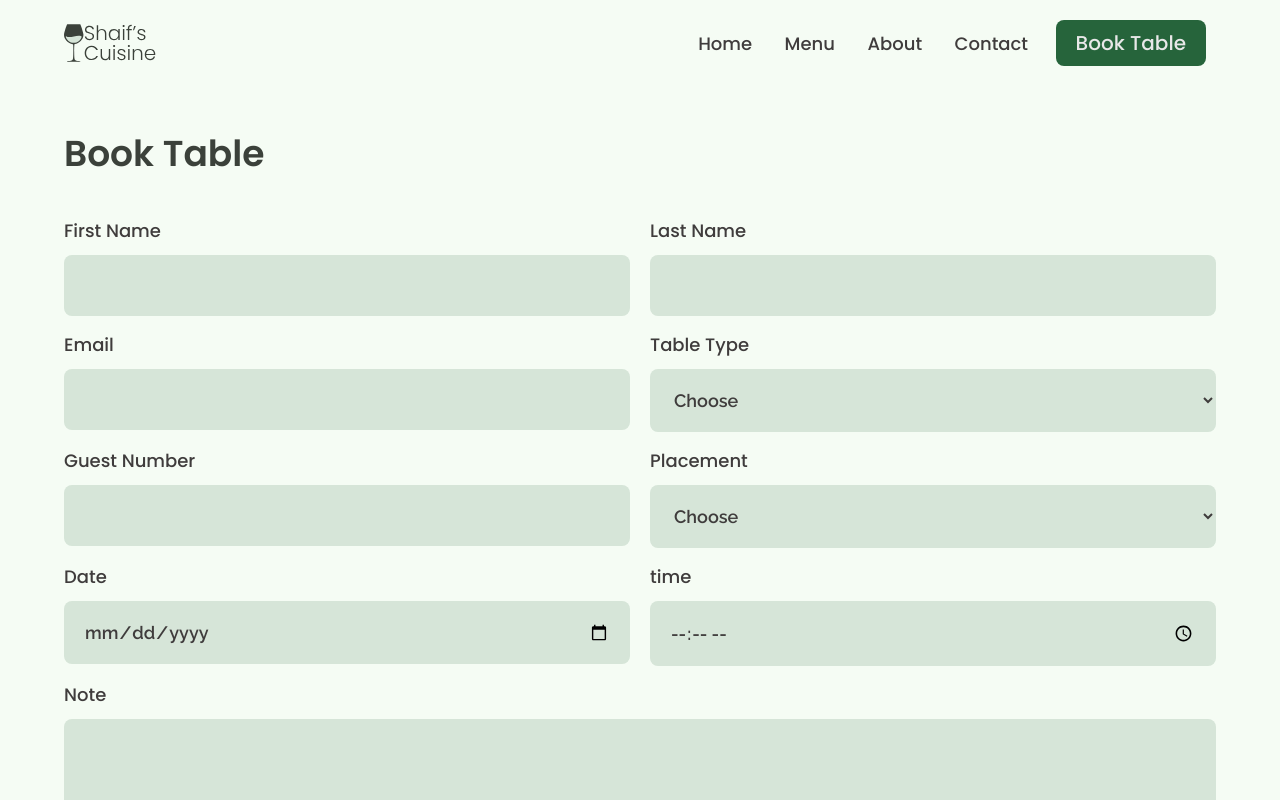
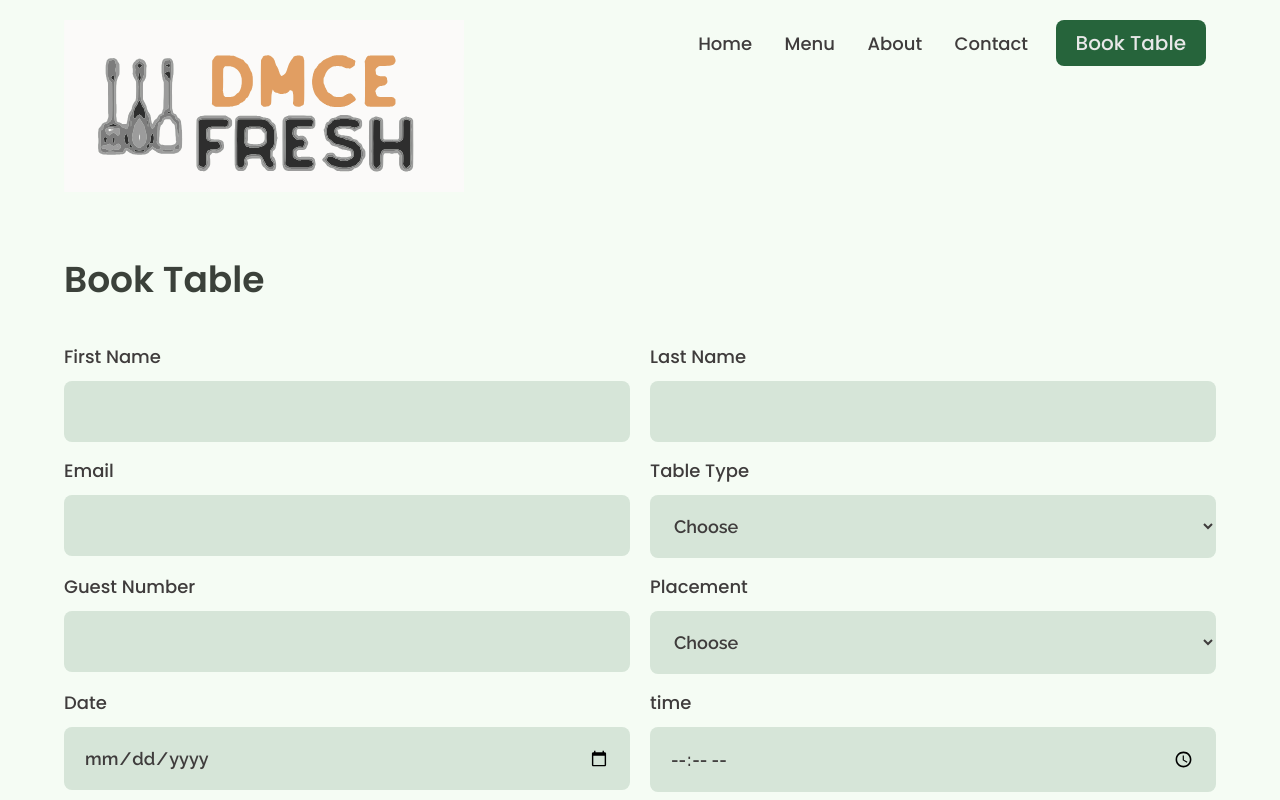
Before and after one commit to Vaibhav12301/Restaurant-website, a plain HTML site: page booking.html in a window 1280 px wide. Shown: the top 800 px of the page. Drawn offline with nearby package versions, Linux system fonts and the light colour scheme.

Commit message:
Update booking.html
made some minor changes

```diff
--- a/booking.html
+++ b/booking.html
@@ -6,7 +6,7 @@
   <meta http-equiv="X-UA-Compatible" content="IE=edge">
   <meta name="viewport" content="width=device-width, initial-scale=1.0">
   <link rel="shortcut icon" href="./images/favicon.ico" type="image/x-icon">
-  <title>Booking | Shaif's Cuisine</title>
+  <title>Booking | DMCE Fresh</title>
   <link rel="stylesheet" href="./reset.css">
   <link rel="stylesheet" href="./globalStyles.css">
   <link rel="stylesheet" href="./components.css">
@@ -20,7 +20,7 @@
     <div class="container">
       <div class="nav__wrapper">
         <a href="./index.html" class="logo">
-          <img src="./images/logo.svg" alt="shaif's cuisine">
+          <img src="./images/image2vector.svg" alt="shaif's cuisine">
         </a>
         <nav>
           <div class="nav__icon">
```
